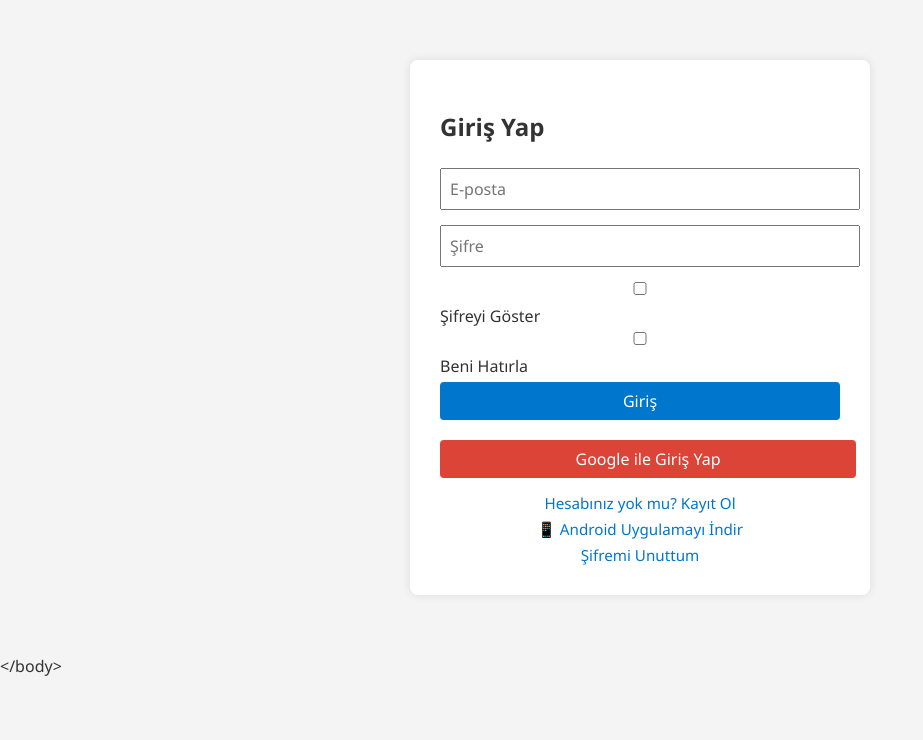
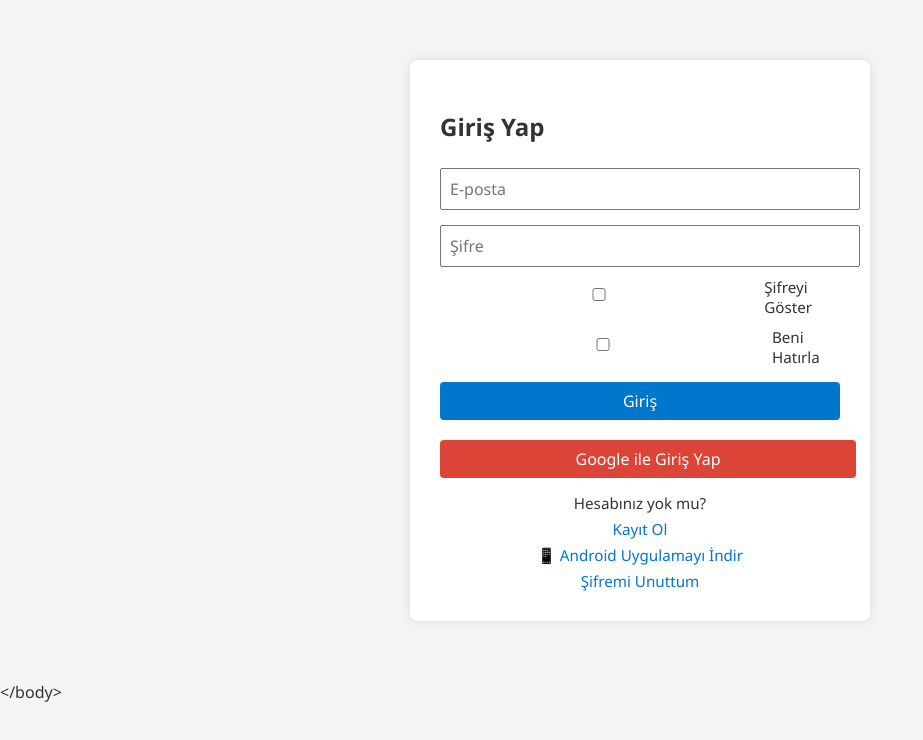
Before and after one commit to Serhan-Yildiz/meski-kanban, a React (Vite) app in the folder client/: page /login in a window 1280 px wide. Shown: the top 740 px of the page, without its empty margins (0-923 px from the left). Built offline with nearby package versions, Linux system fonts and the light colour scheme; no server answers.

Commit message:
Checkboxes arranged

```diff
--- a/client/src/App.css
+++ b/client/src/App.css
@@ -249,3 +249,11 @@ button:hover {
   color: #666;
   margin-bottom: 10px;
 }
+
+label {
+  display: flex;
+  align-items: center;
+  gap: 6px;
+  font-size: 0.95rem;
+  margin-bottom: 10px;
+}
--- a/client/src/pages/LoginPage.jsx
+++ b/client/src/pages/LoginPage.jsx
@@ -66,7 +66,7 @@ export default function LoginPage() {
       </a>
 
       <div className="auth-links">
-        <Link to="/register">Hesabınız yok mu? Kayıt Ol</Link>
+        Hesabınız yok mu? <Link to="/register">Kayıt Ol</Link>
         <a href="/apk/meski-kanban.apk" download>
           📱 Android Uygulamayı İndir
         </a>
--- a/client/src/pages/RegisterPage.jsx
+++ b/client/src/pages/RegisterPage.jsx
@@ -90,7 +90,7 @@ export default function RegisterPage() {
       </a>
 
       <div className="auth-links">
-        <Link to="/login">Zaten hesabınız var mı? Giriş Yap</Link>
+        Zaten hesabınız var mı? <Link to="/login">Giriş Yap</Link>
       </div>
     </div>
   );
```
Also changed, not shown: 1 other file (tests, documents, lock files or other folders).
